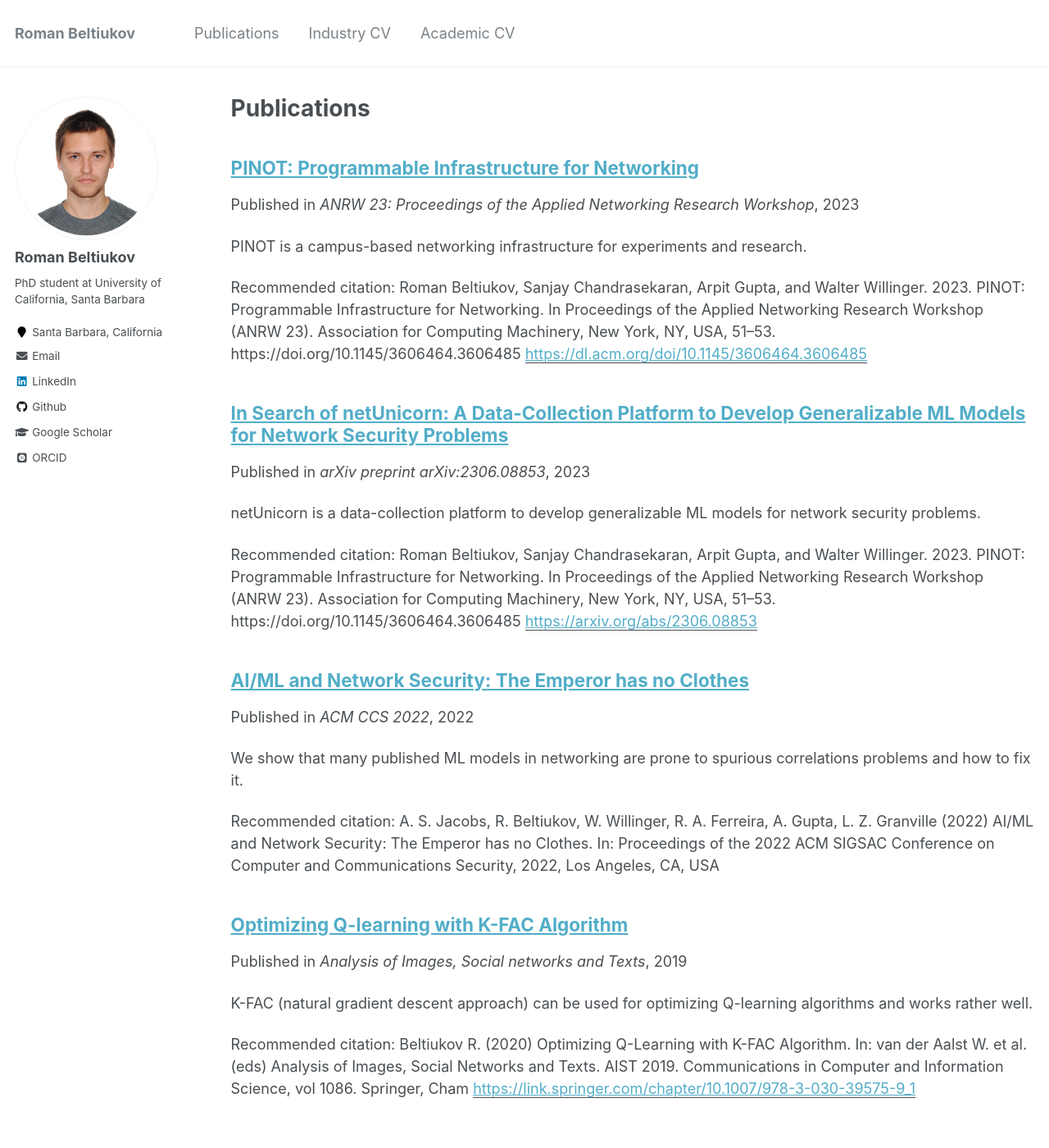
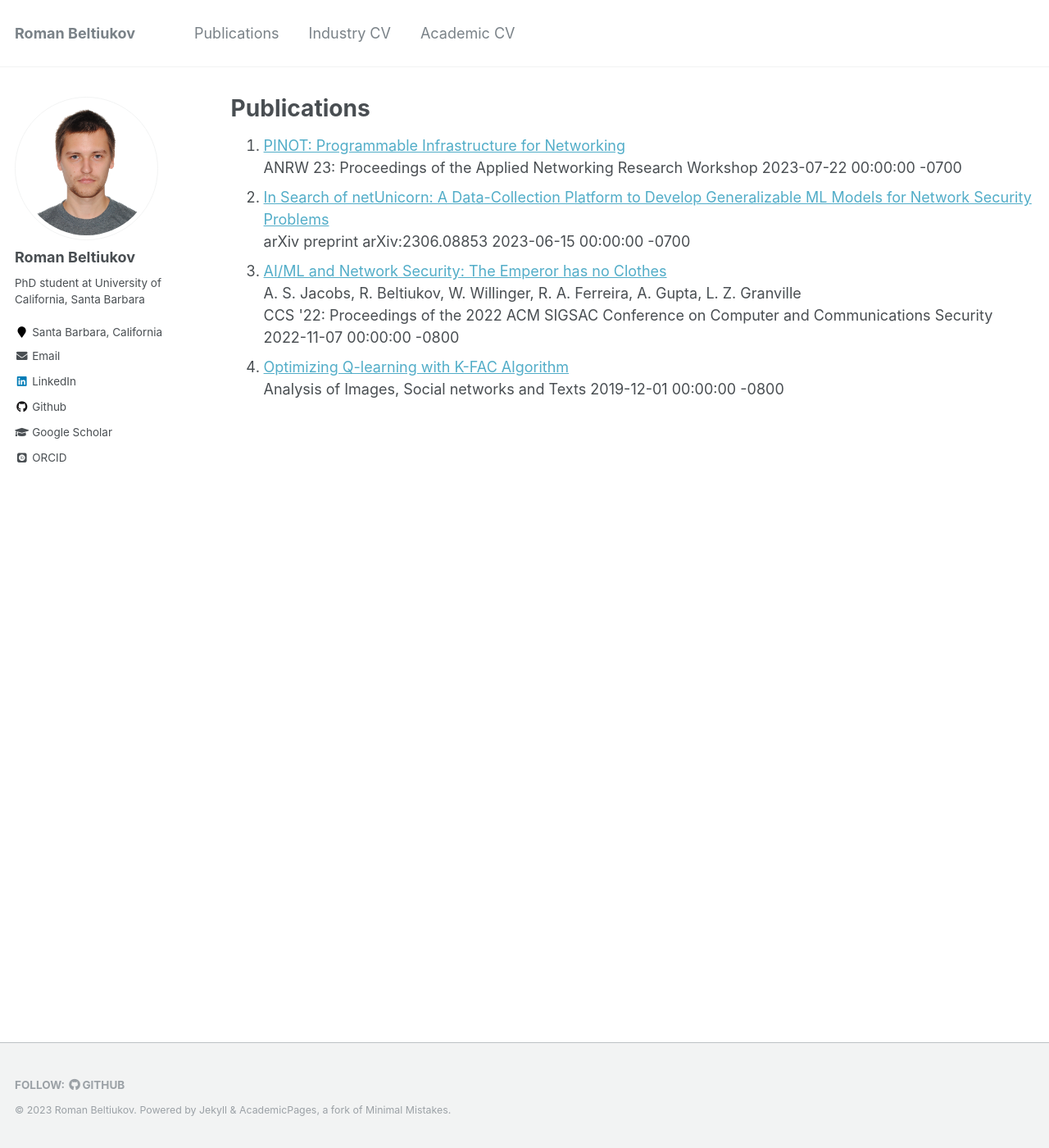
Before and after one commit to maybe-hello-world/maybe-hello-world.github.io, a Jekyll site: the page built from _pages/publications.md, in a window 1280 px wide and 1400 px high. Shown: the whole window at 82% size. Built offline with Jekyll 4.4.1, drawn with Linux system fonts in a browser that asks for light colours; some web fonts are replaced.

Commit message:
own design for publications

````diff
--- /dev/null
+++ b/_includes/archive-single-paper-custom.html
@@ -0,0 +1,32 @@
+{% include base_path %}
+
+{% if post.header.teaser %}
+  {% capture teaser %}{{ post.header.teaser }}{% endcapture %}
+{% else %}
+  {% assign teaser = site.teaser %}
+{% endif %}
+
+{% if post.id %}
+  {% assign title = post.title | markdownify | remove: "<p>" | remove: "</p>" %}
+{% else %}
+  {% assign title = post.title %}
+{% endif %}
+
+<li style = 'list-style-position:outside'>
+    {% if post.paperurl %}
+        <a href="{{ post.paperurl }}">{{ title }}</a>
+    {% else %}
+        {{ title }}
+    {% endif %}
+    <br>
+    {% if post.authors %}
+        {{ post.authors }}
+        <br>
+    {% endif %}
+    {% if post.venue %}
+        {{ post.venue }}
+    {% endif %}
+    {% if post.date %}
+        {{ post.date }}
+    {% endif %}
+</li>
--- a/_pages/publications.md
+++ b/_pages/publications.md
@@ -11,6 +11,8 @@ author_profile: true
 
 {% include base_path %}
 
+<ol>
 {% for post in site.publications reversed %}
-  {% include archive-single.html %}
+  {% include archive-single-paper-custom.html %}
 {% endfor %}
+</ol>
--- a/_publications/emperor.md
+++ b/_publications/emperor.md
@@ -1,20 +1,21 @@
 ---
 title: "AI/ML and Network Security: The Emperor has no Clothes"
+date: 2022-11-07
+authors: 'A. S. Jacobs, R. Beltiukov, W. Willinger, R. A. Ferreira, A. Gupta, L. Z. Granville'
+venue: "CCS '22: Proceedings of the 2022 ACM SIGSAC Conference on Computer and Communications Security"
+paperurl: 'https://dl.acm.org/doi/10.1145/3548606.3560609'
 collection: publications
 permalink: /publications/emperor
 excerpt: 'We show that many published ML models in networking are prone to spurious correlations problems and how to fix it.'
-date: 2022-11-07
-venue: 'ACM CCS 2022'
-paperurl: ''
-citation: 'A. S. Jacobs, R. Beltiukov, W. Willinger, R. A. Ferreira, A. Gupta, L. Z. Granville (2022) AI/ML and Network Security: The Emperor has no Clothes. In: Proceedings of the 2022 ACM SIGSAC Conference on Computer and Communications Security, 2022, Los Angeles, CA, USA'
 ---
 In this paper, we focus on synthesizing high-fidelity and low-complexity decision trees to help network operators determine if their ML models suffer from the problem of underspecification. To this end, we present TRUSTEE, a framework that takes an existing ML model and training dataset as input and generates a high-fidelity, easy-to-interpret decision tree and associated trust report as output. Using published ML models that are fully reproducible, we
 show how practitioners can use TRUSTEE to identify three common instances of model underspecification; i.e., evidence of shortcut learning, presence of spurious correlations, and vulnerability to out-of-distribution samples.
 
 [Download paper here](https://github.com/TrusteeML/emperor/blob/main/docs/tech-report.pdf)
 
-### Citing
-```
+## Citing
+
+```bibtex
 @inproceedings{Jacobs2022,
   title        = {AI/ML and Network Security: The Emperor has no Clothes},
   author       = {A. S. Jacobs and R. Beltiukov and W. Willinger and R. A. Ferreira and A. Gupta and L. Z. Granville},
````
